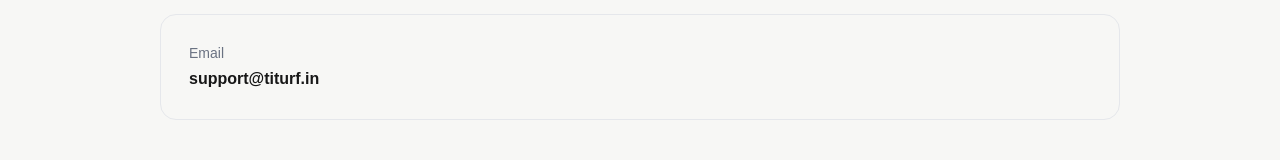
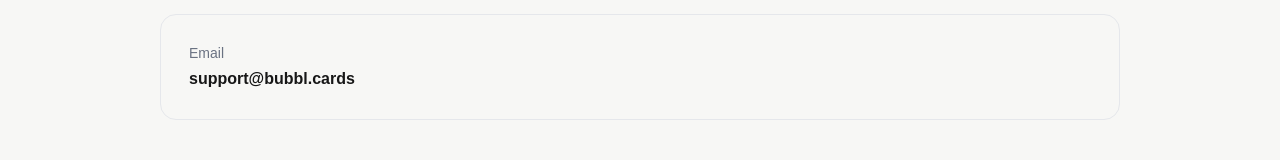
Before and after one commit to bubblcardsdev/TiTurf-landing, a Next.js app: page /delete-your-account in a window 1280 px wide. Shown: the part 1867-2027 px from the top of the page. Built offline with nearby package versions, Linux system fonts and the light colour scheme.

Commit message:
fix indentation in header and update support email address in account deletion page

```diff
--- a/app/delete-your-account/page.tsx
+++ b/app/delete-your-account/page.tsx
@@ -226,7 +226,7 @@ export default function DeleteAccountPage() {
               href="mailto:support@titurf.in"
               className="font-semibold hover:underline"
             >
-              support@titurf.in
+              support@bubbl.cards
             </a>
           </div>
         </section>
```
Lines whose indentation alone changed are shown as unchanged.
